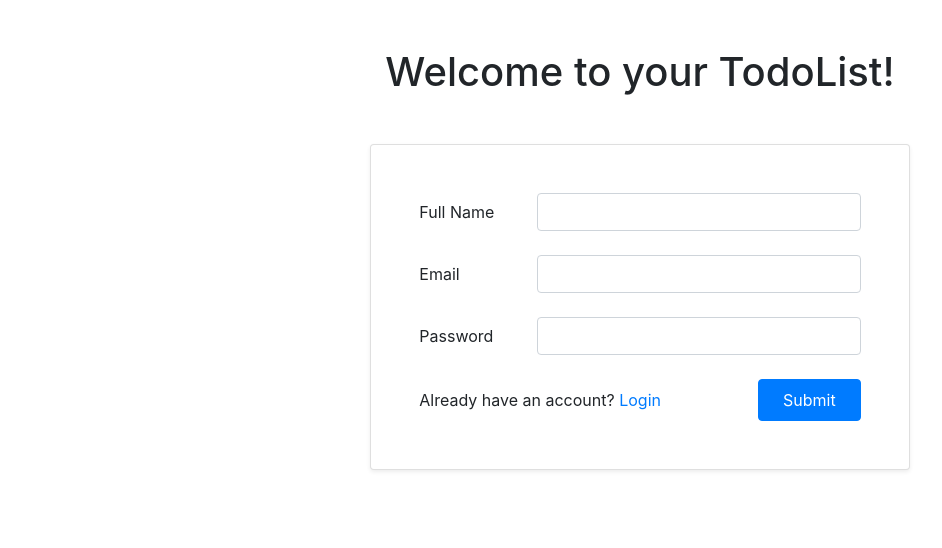
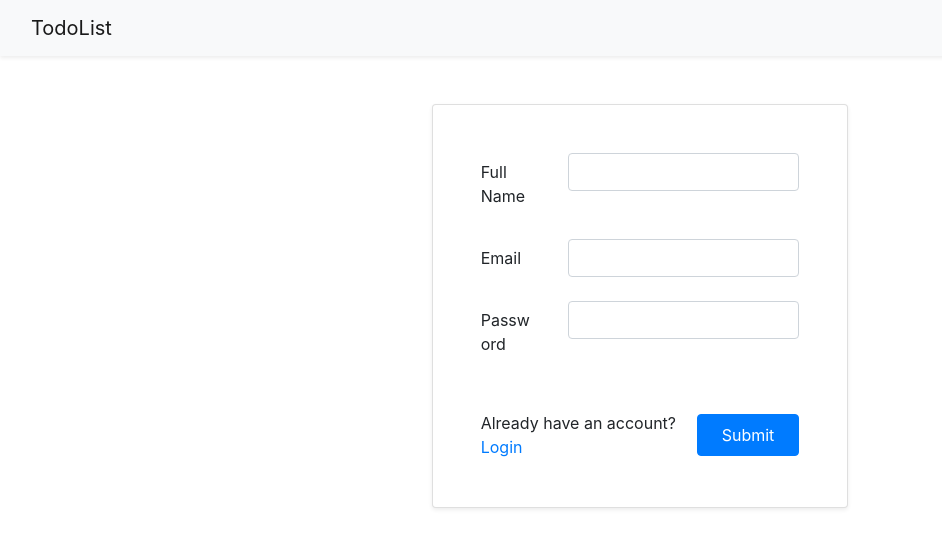
Before and after one commit to OmarBaltaji/TodoList-MERN, a React (Create React App) app: page /register in a window 1280 px wide. Shown: the top 548 px of the page, without its empty margins (0-942 px from the left). Built offline with nearby package versions, Linux system fonts and the light colour scheme.

Commit message:
Added Header component to registration

```diff
--- a/src/components/auth/Register.tsx
+++ b/src/components/auth/Register.tsx
@@ -2,8 +2,8 @@ import React, { useState, useEffect } from 'react'
 import { Link, useHistory } from 'react-router-dom';
 import { useMutation } from '@apollo/client';
 import { REGISTER } from '../../graphql/mutations';
-import { ToastContainer, toast } from 'react-toastify';
-
+import { toast } from 'react-toastify';
+import Header from '../common/Header';
 
 const Register: React.FC = () => {
   const [registrationData, setRegistrationData] = useState({
@@ -48,11 +48,10 @@ const Register: React.FC = () => {
 
   return (
     <>
-      <ToastContainer autoClose={3000} />
+      <Header />
       <div className='col-md-12 mt-5'>
       <div className='d-flex justify-content-center'>
-        <div>
-          <h1 className="text-center mb-5">Welcome to your TodoList!</h1>
+        <div className='col-md-4'>
           <div className='card p-5 shadow-sm bg-body rounded row flex-column justify-content-center'>
             <form className='w-100'>
               <div className="row mb-4">
@@ -67,7 +66,7 @@ const Register: React.FC = () => {
                   <input type="text" className="form-control" id='email' value={registrationData.email} onChange={(e) => onChangeHandler(e, 'email')} />
                 </div>
               </div>
-              <div className="row mb-4">
+              <div className="row mb-5">
                 <label htmlFor="password" className="col-sm-3 col-form-label">Password</label>
                 <div className="col-sm-9">
                   <input type="password" className="form-control" id='password' value={registrationData.password} onChange={(e) => onChangeHandler(e, 'password')} />
```
